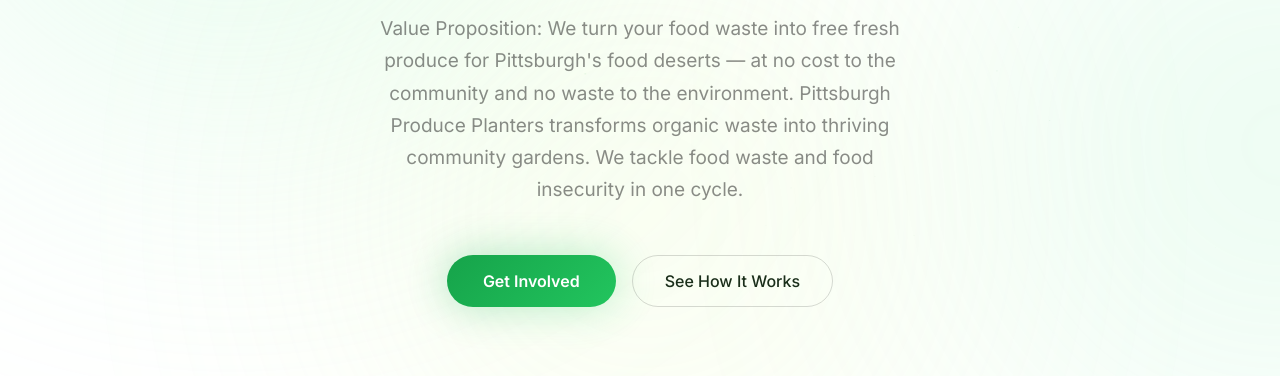
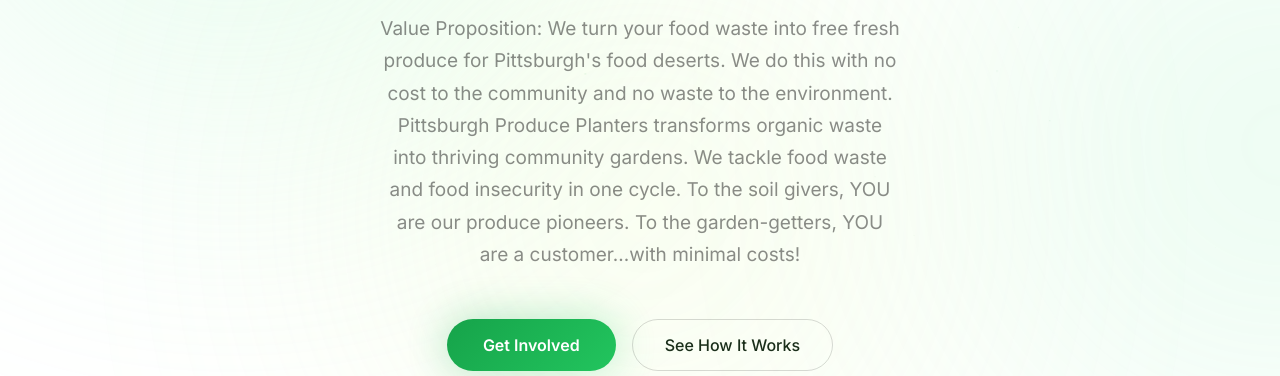
Before and after one commit to BWagner2026/PittsburghProducePlanter, a plain HTML site: page index.html in a window 1280 px wide. Shown: the part 385-761 px from the top of the page. Drawn offline with Linux system fonts and the light colour scheme.

Commit message:
Update index.html

```diff
--- a/index.html
+++ b/index.html
@@ -229,7 +229,7 @@
 
   <div class="hero-badge reveal"><div class="pulse"></div>Serving Pittsburgh's Communities</div>
   <h1 class="reveal reveal-delay-1">From Food Waste<br>to <em>Fresh Produce</em></h1>
-  <p class="reveal reveal-delay-2">Value Proposition: We turn your food waste into free fresh produce for Pittsburgh's food deserts — at no cost to the community and no waste to the environment. Pittsburgh Produce Planters transforms organic waste into thriving community gardens. We tackle food waste and food insecurity in one cycle.</p>
+  <p class="reveal reveal-delay-2">Value Proposition: We turn your food waste into free fresh produce for Pittsburgh's food deserts. We do this with no cost to the community and no waste to the environment. Pittsburgh Produce Planters transforms organic waste into thriving community gardens. We tackle food waste and food insecurity in one cycle. To the soil givers, YOU are our produce pioneers. To the garden-getters, YOU are a customer...with minimal costs! </p>
   <div class="hero-btns reveal reveal-delay-3">
     <a href="#get-involved" class="btn-glow">Get Involved</a>
     <a href="#how-it-works" class="btn-ghost">See How It Works</a>
```
